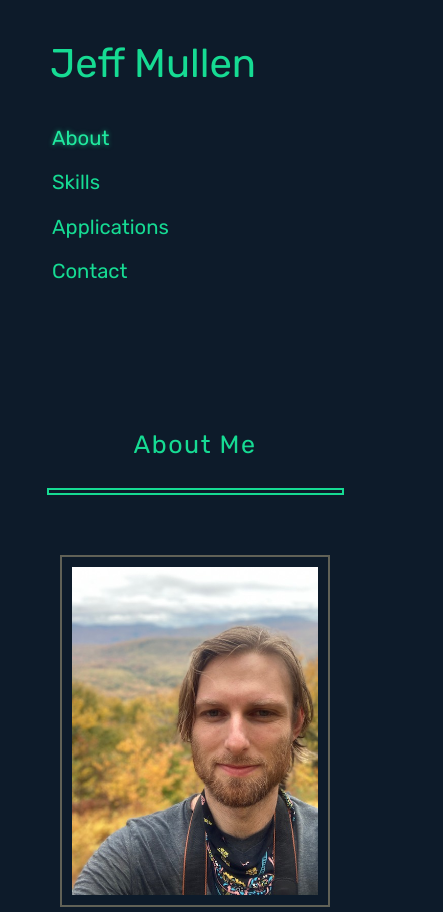
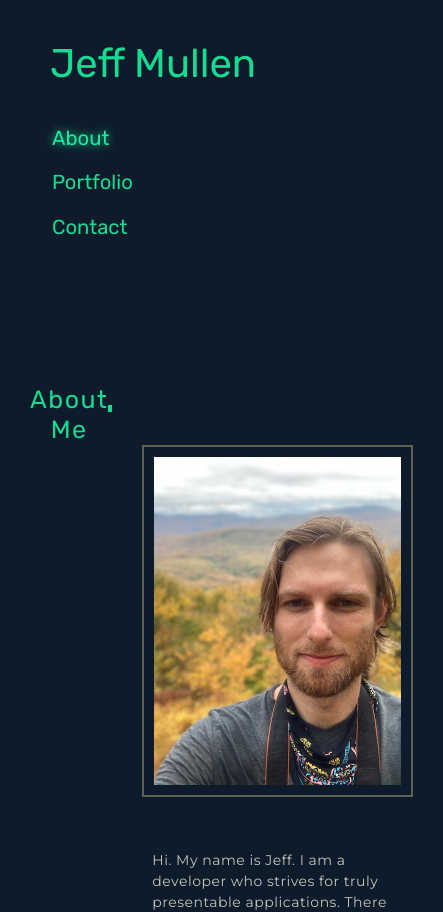
Before and after one commit to jeffMullen/portfolio-react, a React (Create React App) app: page / in a window 390 px wide. Shown: the top 912 px of the page, 443 px wide, since content can reach past the window. Built offline with nearby package versions, Linux system fonts and the light colour scheme.

Commit message:
about and skills section combined into one section; fixing modal padding issue

```diff
--- a/src/App.css
+++ b/src/App.css
@@ -20,12 +20,12 @@ body {
   background-color: var(--background);
   color: var(--text-color);
   padding: var(--element-padding);
-  margin: auto;
-  max-width: 1800px;
 }
 
 #root {
   padding: 0;
+  max-width: 1800px;
+  margin: auto;
 }
 
 #reactApp {
@@ -66,16 +66,12 @@ a {
 }
 
 header a:hover,
-.modal-content a:hover {
+.modal-content a:hover,
+.active {
   color: var(--link-glow-color);
   text-shadow:
   0 0 10px var(--strong-color);
   text-decoration: none;
-}
-
-.active {
-  color: var(--link-glow-color);
-  text-shadow: 0 0 5px #16db93ad;
 }
 
 /* || Main section styles ----------------------- */
@@ -111,16 +107,32 @@ p {
   line-height: 1.5;
   letter-spacing: .5px;
 }
-/* || Overall About, Skills, Applications, and Contact Section Styles ----------------------- */
+/* || Overall About, Skills, Applications, and Footer Section Styles ----------------------- */
 
 .about,
+.bio-wrapper,
 .skills,
 .applications,
-.contact {
+footer {
   display: flex;
   justify-content: space-around;
   width: 90%;
   margin: 50px auto;
+}
+
+.about {
+  flex-direction: column;
+}
+
+.bio-wrapper,
+.skills {
+  margin: 0;
+  padding: 0;
+  width: 100%;
+}
+
+.bio-wrapper {
+  margin-bottom: 100px;
 }
 
 .section-heading h2 {
@@ -129,7 +141,7 @@ p {
 
 /* || About Content flexbox ----------------------- */
 
-.about-content {
+.bio-content {
   width: 70%;
   display:flex;
   flex-direction: row-reverse;
@@ -138,12 +150,12 @@ p {
 
 /* || About Paragraph section flexbox ----------------------- */
 
-.about-content div:first-child {
+.bio-content div:first-child {
   height: 385px;
   align-self: center;
 }
 
-.about-paragraphs {
+.bio-paragraphs {
   display: flex;
   flex-direction: column;
   justify-content: space-evenly;
@@ -286,22 +298,22 @@ h5 {
   font-weight: bold;
 }
 
-/* || Contact-Content flexbox ----------------------- */
+/* || footer-Content flexbox ----------------------- */
 
-.contact-content {
+.footer-content {
   width: 70%;
   display: flex;
   justify-content: space-evenly;
   flex-wrap: wrap;
 }
 
-.contact-content a {
+.footer-content a {
   font-size: 16px;
   font-family: var(--content-font);
   padding: 15px 20px;
 }
 
-.contact-content a:hover {
+.footer-content a:hover {
   color: var(--link-glow-color);
   text-shadow: 0 0 8px var(--strong-color);
                /* 0 0 10px var(--strong-color); */
@@ -316,7 +328,7 @@ h5 {
       padding: 20px 0;
   }
 
-  .about-content {
+  .bio-content {
       flex-direction: column;
   }
 }
@@ -352,7 +364,7 @@ h5 {
 /* || Entire app moves to column layout ----------------------- */
 
 @media screen and (max-width: 935px) {
-  .about, .skills, .applications, .contact {
+  .about, .skills, .applications, footer {
       display: flex;
       flex-direction: column;
       align-items: center;
@@ -376,7 +388,7 @@ h5 {
       width: 80%;
   }
 
-  .contact-content {
+  .footer-content {
       width: 90%;
   }
 }
@@ -396,11 +408,11 @@ h5 {
 /* || Content takes up more width ----------------------- */
 
 @media screen and (max-width: 743px) {
-  .contact {
+  footer {
       justify-content: space-evenly;
   }
 
-  .about-content, .applications-content {
+  .bio-content, .applications-content {
       width: 90%;
   }
 
@@ -413,11 +425,11 @@ h5 {
       width: 40%;
   }
 
-  .contact a {
+  .footer a {
       width: 220px;
   }
 
-  .contact-content {
+  .footer-content {
       flex-wrap: wrap;
   }
 }
@@ -444,15 +456,15 @@ h5 {
       margin: 5px 0;
   }
 
-  .about, .application, .contact {
+  .about, .application, footer {
       width: 100%;
   }
 
-  .about-content {
+  .bio-content {
       width: 100%;
   }
 
-  .about-paragraphs {
+  .bio-paragraphs {
       margin-top: 40px;
       /* width: 100%; */
       padding: 0;
@@ -462,7 +474,7 @@ h5 {
       width: 100%;
   }
 
-  .about .divider, .contact .divider {
+  .bio-wrapper .divider, footer .divider {
       width: 90%;
   }
 }
@@ -470,7 +482,7 @@ h5 {
 /* || Centering self-portrait image ----------------------- */
 
 @media screen and (max-width: 350px) {
-  .about-content div:first-child {
+  .bio-content div:first-child {
       width: 90%;
       align-self: center;
   }
--- a/src/App.js
+++ b/src/App.js
@@ -1,9 +1,8 @@
 import React, { useState } from 'react';
 import './App.css';
 import Header from './components/Header';
-import About from './components/About';
-import Skills from './components/Skills';
-import Applications from './components/Applications/Applications';
+import About from './components/About/About';
+import Applications from './components/Portfolio/Applications';
 import Footer from './components/Footer';
 
 function App() {
@@ -14,9 +13,6 @@ function App() {
   const renderPage = () => {
     if (currentPage === 'About') {
       return <About />;
-    }
-    if (currentPage === 'Skills') {
-      return <Skills />;
     }
     if (currentPage === 'Applications') {
       return <Applications />;
--- /dev/null
+++ b/src/components/About/About.js
@@ -0,0 +1,15 @@
+import React from 'react';
+import Bio from './Bio';
+import Skills from './Skills';
+
+function About() {
+
+    return (
+        <section className="about">
+            <Bio />
+            <Skills />
+        </section>
+    );
+}
+
+export default About;
--- a/src/components/About.js
+++ b/src/components/About/Bio.js
@@ -1,9 +1,8 @@
-import React from 'react';
+import React from "react";
 
-function About() {
-
+function Bio() {
     return (
-        <section className="about section-heading">
+        <div className="bio-wrapper section-heading">
             {/* <!-- About me section --> */}
             <h2>About Me</h2>
 
@@ -13,11 +12,11 @@ function About() {
 
             {/* <!-- About content flex container --> */}
 
-            <div className="about-content">
+            <div className="bio-content">
                 <div>
                     <img src="./images/self-portrait1.jpg" alt="Self-Portrait" />
                 </div>
-                <div className="about-paragraphs">
+                <div className="bio-paragraphs">
                     <p>Hi. My name is Jeff. I am a developer who strives for truly presentable applications. There is a
                         common thread throughout my life, which is that I have a methodology to the things I do. As a
                         Massage Therapist I was able to provide excellent work for my clients as a result of setting
@@ -36,8 +35,8 @@ function About() {
                         such as accesibility and ease of use, that need met.</p>
                 </div>
             </div>
-        </section>
-    );
+        </div>
+    )
 }
 
-export default About;
+export default Bio;
--- a/src/components/Footer.js
+++ b/src/components/Footer.js
@@ -2,15 +2,15 @@ import React from 'react';
 
 function Footer() {
     return (
-        <footer className="contact section-heading">
-            {/* <!-- Contact me section --> */}
+        <footer className="section-heading">
+            {/* <!-- Footer me section --> */}
             <h2>Contact</h2>
 
             {/* <!-- Divider between heading and content --> */}
 
             <div className="divider"></div>
 
-            <div className="contact-content">
+            <div className="footer-content">
                 <a href="https://github.com/jeffMullen" rel="noreferrer" target="_blank">GitHub</a>
                 <a href="https://linkedin.com/in/jeff-mullen27" rel="noreferrer" target="_blank">LinkedIn</a>
                 <a href="tel:+1-267-603-3134">(267) 603-3134</a>
--- a/src/components/Header.js
+++ b/src/components/Header.js
@@ -9,12 +9,9 @@ function Header({ currentPage, pageChange }) {
                     <li><a href="#about"
                         onClick={() => pageChange('About')}
                         className={currentPage === 'About' ? 'active' : ''}>About</a></li>
-                    <li><a href="#skills"
-                        onClick={() => pageChange('Skills')}
-                        className={currentPage === 'Skills' ? 'active' : ''}>Skills</a></li>
                     <li><a href="#applications"
                         onClick={() => pageChange('Applications')}
-                        className={currentPage === 'Applications' ? 'active' : ''}>Applications</a></li>
+                        className={currentPage === 'Applications' ? 'active' : ''}>Portfolio</a></li>
                     <li><a href="#contact"
                         onClick={() => pageChange('Contact')}
                         className={currentPage === 'Contact' ? 'active' : ''}>Contact</a></li>
--- a/src/components/Modal.js
+++ /dev/null
@@ -1,28 +0,0 @@
-import React from 'react';
-
-function Modal() {
-    return (
-         <div className="modal fade" tabIndex="-1" id="application-modal">
-         <div className="modal-dialog">
-             <div className="modal-content">
-                 <div className="modal-header">
-                     <h5 className="modal-title">Modal Placeholder</h5>
-                     <button type="button" className="close" data-dismiss="modal" aria-label="Close">
-                         <span aria-hidden="true">&times;</span>
-                     </button>
-                 </div>
-                 <div className="modal-body row">
-                     <a id="liveApp" href="placeholder" className="col-6" target="_blank">Live Application</a>
-                     <a id="gitHubRepo" href="placeholder" className="col-6" target="_blank">GitHub Repository</a>
-                 </div>
-                 <div className="modal-footer row">
-                     <p id="projectDescription" className="col-12"></p>
-                     <p id="techUsed" className="col-12"></p>
-                 </div>
-             </div>
-         </div>
-     </div>
-    )
-}
-
-export default Modal;
--- a/src/components/Applications/Applications.js
+++ b/src/components/Portfolio/Applications.js
@@ -1,11 +1,12 @@
 import React from 'react';
 import Premier from './Premier';
 import Secondary from './Secondary';
-import Modal from '../Modal';
+import Modal from './Modal';
 
 function Applications() {
 
     function modalHandler(title, deployed, github, tech, description) {
+
         let modalTitle = document.querySelector('.modal-title')
         let liveApp = document.querySelector('#liveApp');
         let gitHubRepo = document.querySelector('#gitHubRepo');
@@ -18,7 +19,6 @@ function Applications() {
         techUsed.innerHTML = tech;
         projectDescription.innerHTML = description;
     }
-
 
     return (
 
--- /dev/null
+++ b/src/components/Portfolio/Modal.js
@@ -0,0 +1,29 @@
+import React from 'react';
+
+function Modal() {
+
+    return (
+        <div className="modal fade" tabIndex="-1" id="application-modal">
+            <div className="modal-dialog">
+                <div className="modal-content">
+                    <div className="modal-header">
+                        <h5 className="modal-title">Modal Placeholder</h5>
+                        <button type="button" className="close" data-dismiss="modal" aria-label="Close">
+                            <span aria-hidden="true">&times;</span>
+                        </button>
+                    </div>
+                    <div className="modal-body row">
+                        <a id="liveApp" href="placeholder" className="col-6" target="_blank">Live Application</a>
+                        <a id="gitHubRepo" href="placeholder" className="col-6" target="_blank">GitHub Repository</a>
+                    </div>
+                    <div className="modal-footer row">
+                        <p id="projectDescription" className="col-12"></p>
+                        <p id="techUsed" className="col-12"></p>
+                    </div>
+                </div>
+            </div>
+        </div>
+    )
+}
+
+export default Modal;
```
Also changed, not shown: src/components/About/Skills.js (renamed from src/components/Skills.js), src/components/Portfolio/Premier.js (renamed from src/components/Applications/Premier.js), src/components/Portfolio/Secondary.js (renamed from src/components/Applications/Secondary.js).
